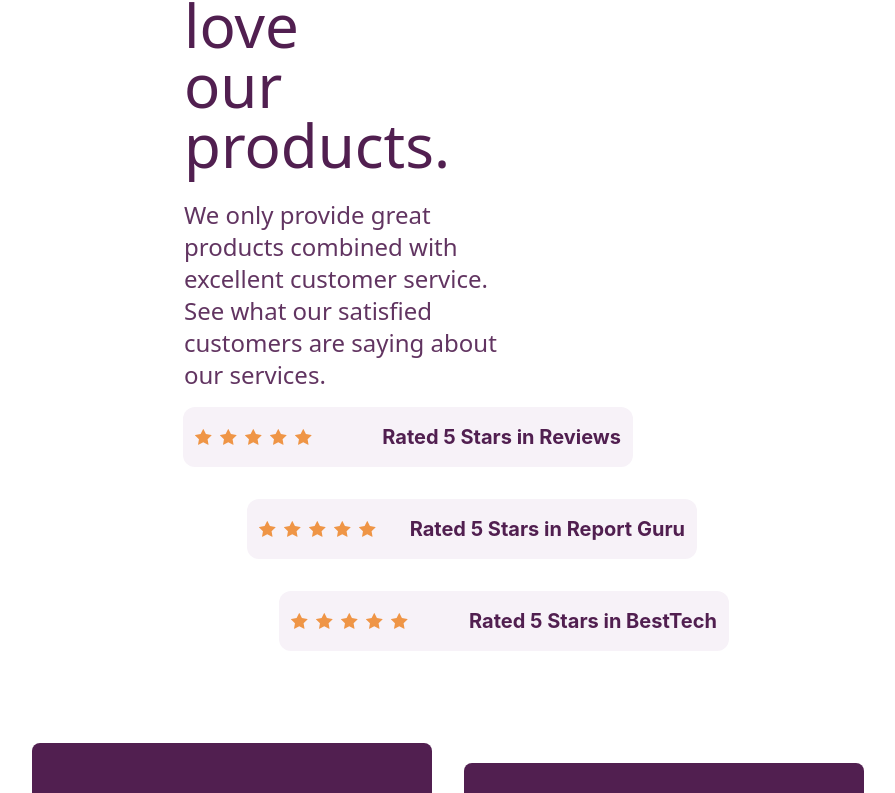
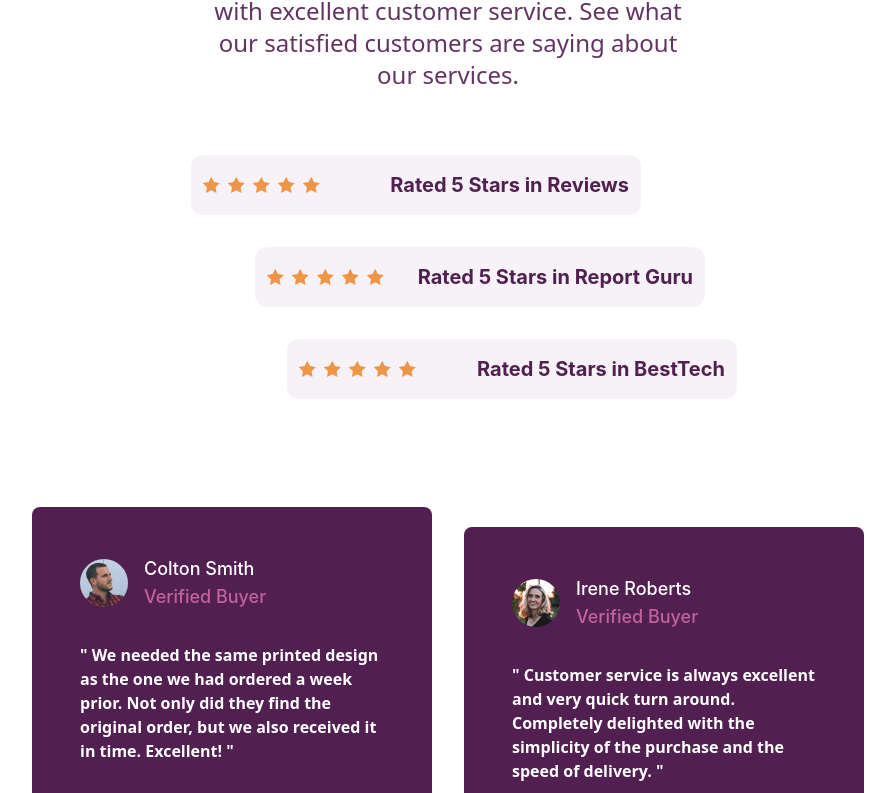
Before and after one commit to EdebaliErman/Frontend-mentor-10, a React (Create React App) app: page / in a window 1280 px wide. Shown: the part 357-1150 px from the top of the page, without its empty margins (192-1087 px from the left). Built offline with nearby package versions, Linux system fonts and the light colour scheme.

Commit message:
the finish

```diff
--- a/src/App.css
+++ /dev/null
@@ -1,38 +0,0 @@
-.App {
-  text-align: center;
-}
-
-.App-logo {
-  height: 40vmin;
-  pointer-events: none;
-}
-
-@media (prefers-reduced-motion: no-preference) {
-  .App-logo {
-    animation: App-logo-spin infinite 20s linear;
-  }
-}
-
-.App-header {
-  background-color: #282c34;
-  min-height: 100vh;
-  display: flex;
-  flex-direction: column;
-  align-items: center;
-  justify-content: center;
-  font-size: calc(10px + 2vmin);
-  color: white;
-}
-
-.App-link {
-  color: #61dafb;
-}
-
-@keyframes App-logo-spin {
-  from {
-    transform: rotate(0deg);
-  }
-  to {
-    transform: rotate(360deg);
-  }
-}
--- a/src/App.js
+++ b/src/App.js
@@ -1,4 +1,3 @@
-import './App.css';
 import Banner from './Components/Banner/Banner';
 import Card from './Components/Cards/Card';
 import StarBar from './Components/StarBar/StarBar';
--- a/src/Components/Banner/Banner.css
+++ b/src/Components/Banner/Banner.css
@@ -3,14 +3,19 @@
 @layer components{
     .banner{
         @apply w-1/2 flex flex-col gap-3
+        sm:w-full sm:text-center
 
     }
     .banner h1{
         @apply text-6xl pr-96 text-main font-medium font-sans text-left
+        2xl:pr-0 2xl:text-center
         xl:pr-0 xl:text-center
+        sm:text-6xl sm:pr-0 sm:text-center
     }
     .banner p{
-        @apply text-2xl pr-[12rem] mt-3 text-left text-main opacity-90 font-normal font-sans
+        @apply text-2xl pr-[12rem] m-4 text-left text-main opacity-90 font-normal font-sans
+        2xl:pr-0 2xl:text-center 2xl:m-4 2xl:mb-12
         xl:pr-0 xl:text-center
+        sm:text-2xl sm:p-0
     }
 }
--- /dev/null
+++ b/src/Components/Cards/Card.css
@@ -0,0 +1,28 @@
+@tailwind components;
+
+@layer components {
+    .card {
+        @apply w-[400px] gap-8 p-12 m-4 rounded-lg bg-main text-white flex flex-col justify-center items-start
+        sm:m-0 sm:gap-0
+    }
+
+    .user {
+        @apply flex justify-center items-center gap-4
+    }
+
+    .user img {
+        @apply rounded-full w-12
+    }
+    .user-bar{
+        @apply text-lg font-medium text-left
+    }
+    .user-bar h2{
+        @apply text-stat
+    }
+    .card p{
+        @apply font-bold font-sans
+    }
+    .mt-2,.mt-12,.mt-24{
+        @apply sm:m-3
+    }
+}
--- a/src/Components/Cards/Card.js
+++ b/src/Components/Cards/Card.js
@@ -1,19 +1,21 @@
 import React from 'react'
+import "./Card.css"
 
 function Card({ item }) {
     return (
-        <div className={`w-[400px] gap-8 p-12 m-4 rounded-lg bg-main text-white flex flex-col justify-center items-start ${item.mt}`}>
-            <div className='flex justify-center items-center gap-4'>
-                <img
-                className='rounded-full w-12'
-                src={item.img}
-                alt='img' />
-                <div className='text-lg font-medium text-left'>
-                    <h1>{item.name}</h1>
-                    <h2 className='text-stat'>{item.stat}</h2>
+        <div className={item.mt}>
+            <div className="card">
+                <div className='user'>
+                    <img
+                        src={item.img}
+                        alt='img' />
+                    <div className='user-bar'>
+                        <h1>{item.name}</h1>
+                        <h2>{item.stat}</h2>
+                    </div>
                 </div>
+                <p>" {item.comment} "</p>
             </div>
-            <p className='font-bold font-sans'>" {item.comment} "</p>
         </div>
     )
 }
--- /dev/null
+++ b/src/Components/StarBar/StarBar.css
@@ -0,0 +1,17 @@
+@tailwind components;
+
+@layer components {
+    .starbar {
+        @apply flex flex-col justify-start items-center
+    }
+    .starbar span{
+        @apply flex gap-2
+    }
+    .starbar div{
+        @apply sm:m-0
+    }
+    .starbar .bar{
+        @apply flex flex-wrap justify-between w-[450px] font-bold text-main text-xl items-center m-4 py-4 p-3 gap-4 bg-starBack rounded-xl
+        sm:ml-0 sm:flex-col sm:w-72 sm:text-center
+    }
+}
--- a/src/Components/StarBar/StarBar.js
+++ b/src/Components/StarBar/StarBar.js
@@ -1,18 +1,18 @@
 import React from 'react'
 import { icons } from '../../Data/data'
-
+import "./StarBar.css"
 function StarBar() {
     return (
-        <div className='flex flex-col justify-start items-center  ' >
-            <Bar prop={"Reviews"} name={"ml-[-4rem]"}/>
-            <Bar prop={"Report Guru"} name={"ml-[4rem]"}/>
+        <div className='starbar' >
+            <Bar prop={"Reviews"} name={"ml-[-4rem]"} />
+            <Bar prop={"Report Guru"} name={"ml-[4rem]"} />
             <Bar prop={"BestTech"} name={"ml-[8rem]"} />
         </div>
     )
 }
 
 const Stars = () => {
-    return <span className='flex gap-2'>
+    return <span>
         {icons.star}
         {icons.star}
         {icons.star}
@@ -21,10 +21,10 @@ const Stars = () => {
     </span>
 }
 
-const Bar = ({ prop,name }) => {
+const Bar = ({ prop, name }) => {
     return (
-        <div className={`flex justify-between w-[450px] font-bold text-main text-xl items-center m-4 py-4 p-3 gap-4 bg-starBack rounded-xl ${name}`}>
-            <Stars /> Rated 5 Stars in {prop}
+        <div className={`${name}`}>
+            <span className='bar'>  <Stars /> Rated 5 Stars in {prop}</span>
         </div>
     )
 }
--- a/src/index.css
+++ b/src/index.css
@@ -10,7 +10,7 @@
       sans-serif;
     -webkit-font-smoothing: antialiased;
     -moz-osx-font-smoothing: grayscale;
-    @apply p-16
+    @apply p-16 md:p-1 sm:p-1
   }
 
   code {
--- a/tailwind.config.js
+++ b/tailwind.config.js
@@ -22,7 +22,7 @@ module.exports = {
       'md': {'max': '767px'},
       // => @media (max-width: 767px) { ... }
 
-      'sm': {'max': '639px'},
+      'sm': {'max': '667px'},
       // => @media (max-width: 639px) { ... }
     }
   },
```
